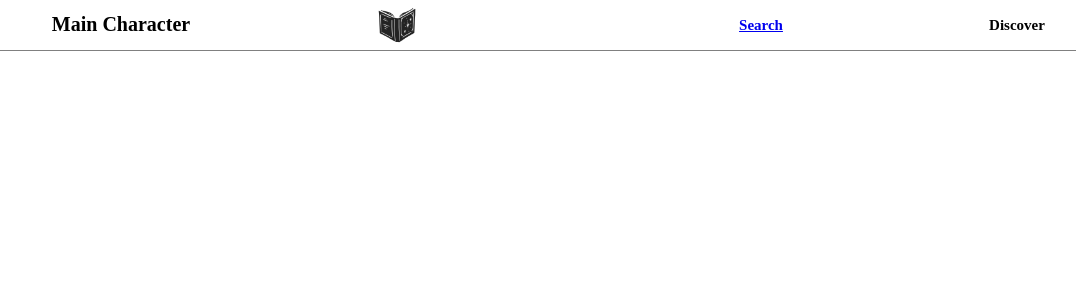
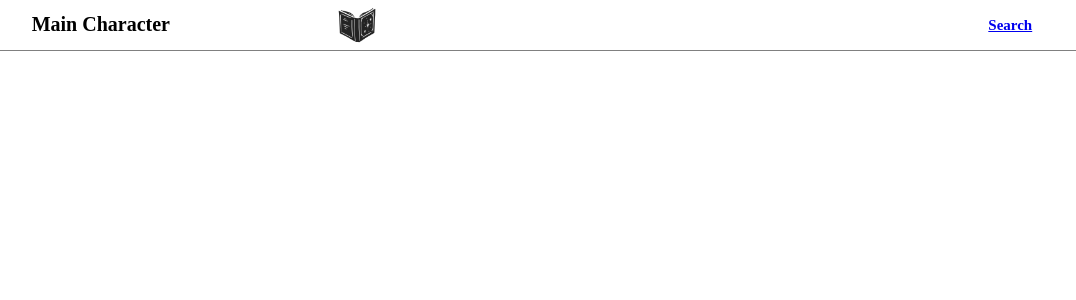
Before and after one commit to jalynnjk/maincharacter-react-digital-library, a React (Create React App) app: page / in a window 1280 px wide. Shown: the top 300 px of the page, without its empty margins (135-1211 px from the left). Built offline with nearby package versions, Linux system fonts and the light colour scheme.

Commit message:
Fix html rendering from api, limit books added to selectedbooks array to 2

```diff
--- a/src/App.css
+++ b/src/App.css
@@ -5,7 +5,7 @@ body {
 .header-grid-template {
   display: grid;
   grid-template-rows: 1fr;
-  grid-template-columns: 2fr repeat(3, 1fr);
+  grid-template-columns: 1.75fr repeat(3, 1fr);
   border-bottom: solid 1px gray;
 }
 .h1 {
@@ -21,37 +21,39 @@ body {
   padding-top: 5px;
 }
 .search-link {
-  grid-column: 3;
+  grid-column: 4;
   grid-row: 1;
+}
+.search-text {
   font-size: 15px;
   padding-top: 5px;
 }
-.discover-link {
-  grid-column: 4;
-  grid-row: 1;
-  font-size: 15px;
-  padding-top: 5px;
+.searchbar {
+  margin-top: 10px;
 }
 .discover-container {
-  margin-bottom: 50px;
-  margin-top: 50px;
+  margin-top: 20px;
+  margin-bottom: 20px;
+  border-bottom: 1px solid black;
+  padding-bottom: 15px;
 }
 .selected-book-list-container {
   display: flex;
   flex-wrap: nowrap;
   justify-content: center;
-  gap: 5px;
+  gap: 10px;
 }
 .selected-book-container {
   display: flex;
   flex-wrap: wrap;
-  width: 150px;
+  width: 125px;
   text-align: center;
   font-size: 10px;
 }
 .selected-book-img {
-  width: 150px;
+  width: 125px;
+  max-height: 190px;
 }
 .selected-book-title {
-  width: 150px;
+  width: 125px;
 }
--- a/src/components/BookDetails.js
+++ b/src/components/BookDetails.js
@@ -16,6 +16,11 @@ function BookDetails(props) {
 			})
 			.catch(console.error);
 	}, []);
+
+    function createMarkup(html) {
+        return {__html: html}
+    }
+
 	return (
 		<div>
 			{bookData.title ? (
@@ -27,7 +32,7 @@ function BookDetails(props) {
 					) : (
 						<h2>Author Unknown</h2>
 					)}
-					{bookData.description}
+					<div dangerouslySetInnerHTML={createMarkup(bookData.description)}></div>
 				</div>
 			) : (
 				<h2>Book details loading...</h2>
--- a/src/components/Discover.js
+++ b/src/components/Discover.js
@@ -1,19 +1,18 @@
 import React from 'react';
 import { useState, useEffect } from 'react';
 function Discover({ selectedBooks }) {
-	console.log('this is the selected book', selectedBooks);
 	return (
 		<div className='discover-container'>
             <div className='selected-book-list-container'>
                 {selectedBooks.map((selectedBook, index) => {
                     return(
-                            <div className='selected-book-container'>
+                            <div className='selected-book-container' key={index}>
                                 <img className='selected-book-img' src={selectedBook.volumeInfo.imageLinks.smallThumbnail} alt="" />
                                                 <h2 className='selected-book-title' key={index}>{selectedBook.volumeInfo.title}</h2>
                             </div>)
                 })}
                     </div>
-        <button>Discover</button>
+        {selectedBooks.length ? <button>Discover</button>:null}
         </div>
 	);
 }
--- a/src/components/Header.js
+++ b/src/components/Header.js
@@ -7,10 +7,9 @@ function Header(props) {
 		<div className='header-grid-template'>
 			<h1 className='h1'>Main Character</h1>
 			<img className='openbook-logo' src={logo} alt='open book clipart' />{' '}
-			<Link to='/search'>
-                <h2 className='search-link'>Search</h2>
+			<Link to='/search' className='search-link'>
+                <h2 className='search-text'>Search</h2>
             </Link>
-            <h2 className='discover-link'>Discover</h2>
 		</div>
 	);
 }
--- a/src/components/SearchBar.js
+++ b/src/components/SearchBar.js
@@ -14,7 +14,7 @@ function SearchBar(props) {
 		setSearchInput(formState);
 	}
 	return (
-		<div>
+		<div className='search-container'>
 			<form className='searchbar' onSubmit={handleSubmit}>
 				<select
 					id='searchBy'
--- a/src/components/SearchResults.js
+++ b/src/components/SearchResults.js
@@ -5,6 +5,7 @@ import { Link, Route } from 'react-router-dom';
 import Discover from './Discover';
 
 function SearchResults({ searchInput, setSearchInput }) {
+    //Custom hook setBooks fetch
 	const [books, setBooks] = useState([]);
     const [selectedBooks, setSelectedBooks] = useState([])
 	function getBookData() {
@@ -13,7 +14,6 @@ function SearchResults({ searchInput, setSearchInput }) {
 		fetch(url)
 			.then((res) => res.json())
 			.then((res) => {
-				console.log(res.items);
 				setBooks(res.items);
 			})
 			.catch(console.error);
@@ -21,23 +21,25 @@ function SearchResults({ searchInput, setSearchInput }) {
 	useEffect(() => {
 		getBookData();
 	}, [searchInput]);
-
+    //searchInput, pass into dependency array pass as argument to custom hook
 	return (
-		<div>
+		<div className='search-results-container'>
 			<Discover selectedBooks={selectedBooks} />
 			{books.map((book, index) => {
 				return (
 					<div className='bookContainer' key={index}>
-						<Link to={`/details/${book.id}`}>
+						<Link className='search-image-link' to={`/details/${book.id}`}>
 							<div className='image-container'>
 								{book.volumeInfo.imageLinks ? (
-									<img src={book.volumeInfo.imageLinks.smallThumbnail} alt='' />
+									<img className='search-result-image' src={book.volumeInfo.imageLinks.smallThumbnail} alt='' />
 								) : (
 									<h4>No Image</h4>
 								)}
 							</div>
 						</Link>
-						<button onClick={() => setSelectedBooks([...selectedBooks, book])}>+</button>
+						<button onClick={() => {
+                            return selectedBooks.length < 3 ? setSelectedBooks([...selectedBooks, book]) : null}
+                    }>+</button>
                         <div className='book-info'>
 							<Link to={`/details/${book.id}`}>
 								<h3>{book.volumeInfo.title}</h3>
```
